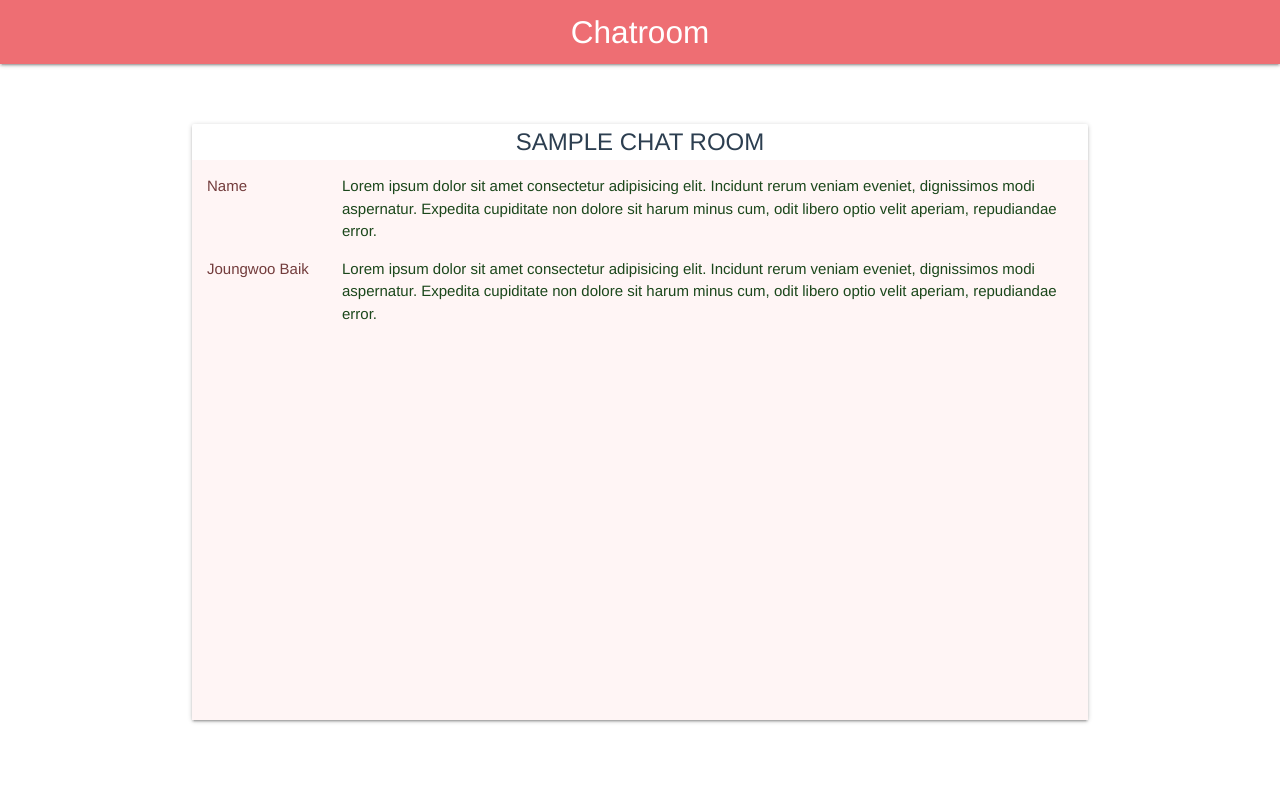
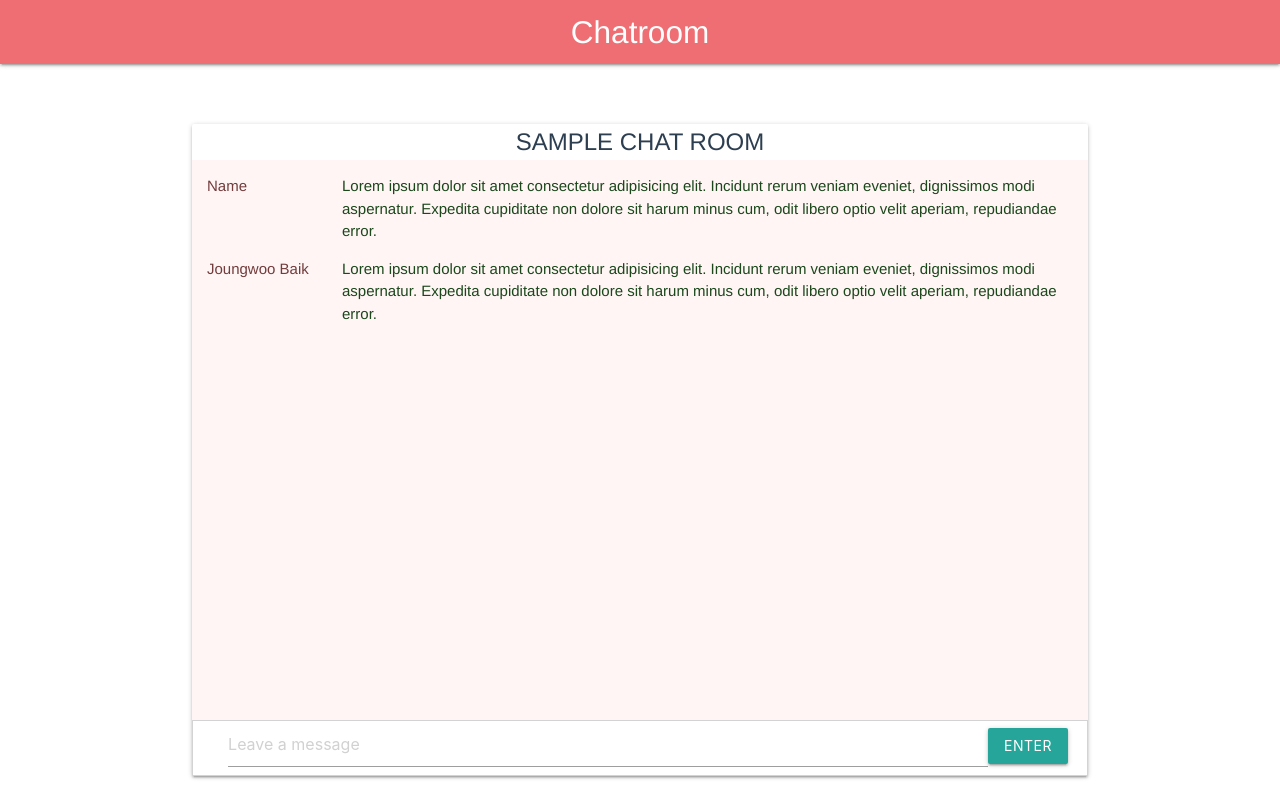
Before and after one commit to woobaik/vuejs_practice, a Vue app in the folder realtime-chat/: page / in a window 1280 px wide. Both pictures are taken after typing "Sample" into the empty fields and a click on the button "ENTER THE ROOM". Built offline with nearby package versions, Linux system fonts and the light colour scheme.

Commit message:
Add chat area components

```diff
--- /dev/null
+++ b/realtime-chat/src/components/ChatArea.vue
@@ -0,0 +1,25 @@
+<template>
+  <div class="chatArea">
+      <form>
+          <input type="text" placeholder="Leave a message" class="input-box">
+          <button class="btn">Enter</button>
+      </form>
+  </div>
+</template>
+
+<script>
+export default {
+    data: function() {
+        return {
+            chat: ''
+        }
+    }
+}
+</script>
+
+<style>
+    .input-box {
+       margin-left: 1em !important;
+       width: 85% !important;
+    }
+</style>
--- a/realtime-chat/src/components/Chatroom.vue
+++ b/realtime-chat/src/components/Chatroom.vue
@@ -14,6 +14,7 @@
               <div class="chat-message">Lorem ipsum dolor sit amet consectetur adipisicing elit. Incidunt rerum veniam eveniet, dignissimos modi aspernatur. Expedita cupiditate non dolore sit harum minus cum, odit libero optio velit aperiam, repudiandae error.</div>
             </div>
           </div>
+          <app-chat-area class="chat-area"></app-chat-area>
         </div>
       </div>
     </div>
@@ -21,8 +22,13 @@
 </template>
 
 <script>
+
+import ChatArea from '@/components/ChatArea.vue'
+
 export default {
-
+  components: {
+    'app-chat-area': ChatArea
+  }
 }
 </script>
 
@@ -67,4 +73,8 @@ export default {
 
   }
 
+  .chat-area {
+    border: 1px solid lightgray;;
+  }
+
 </style>
--- a/realtime-chat/src/routes/routes.js
+++ b/realtime-chat/src/routes/routes.js
@@ -19,6 +19,8 @@ const routes = [
         component: Chat,
         params: true
     }
+
+
 ]
 
 const router = new VueRouter({
```
